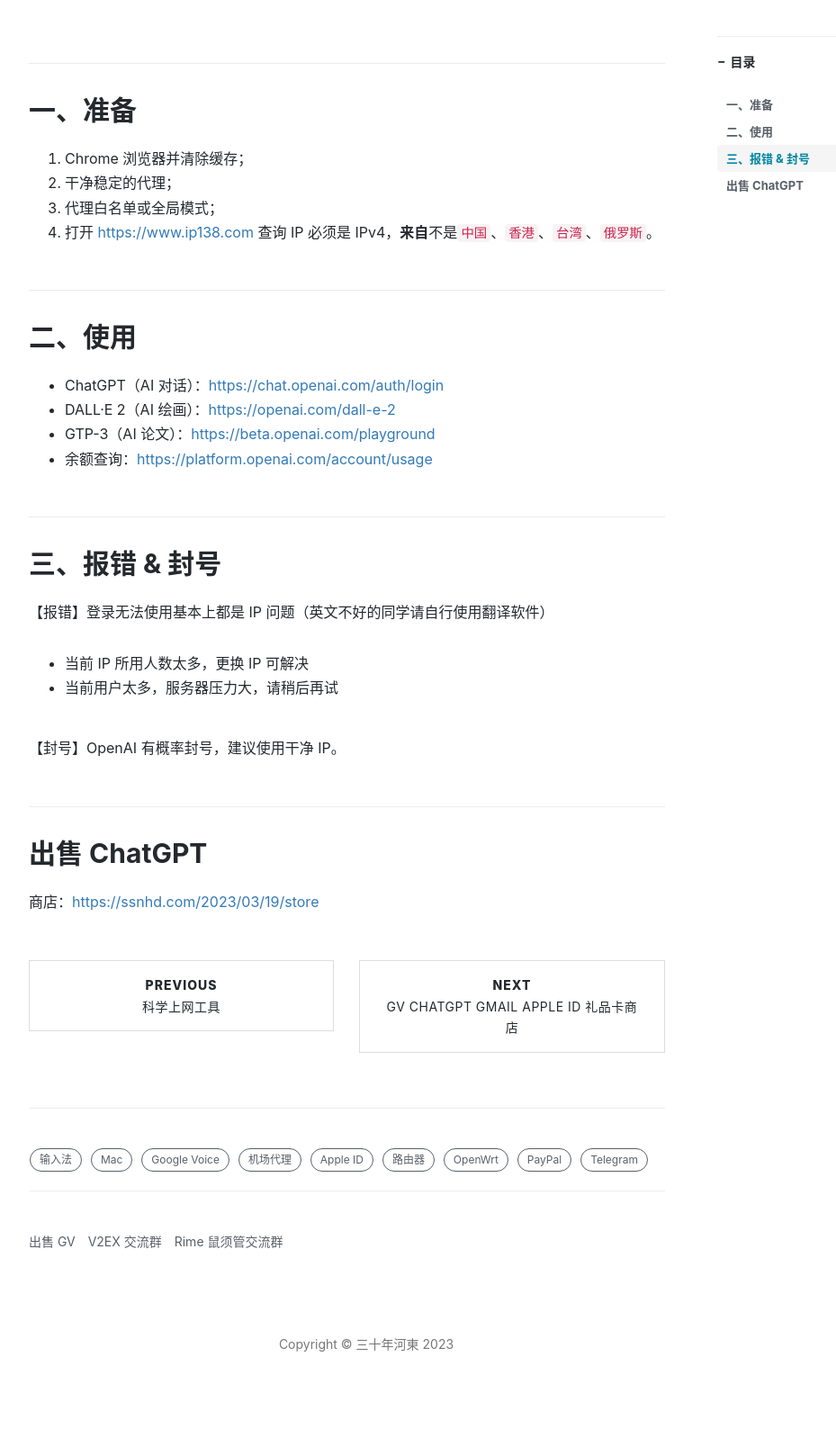
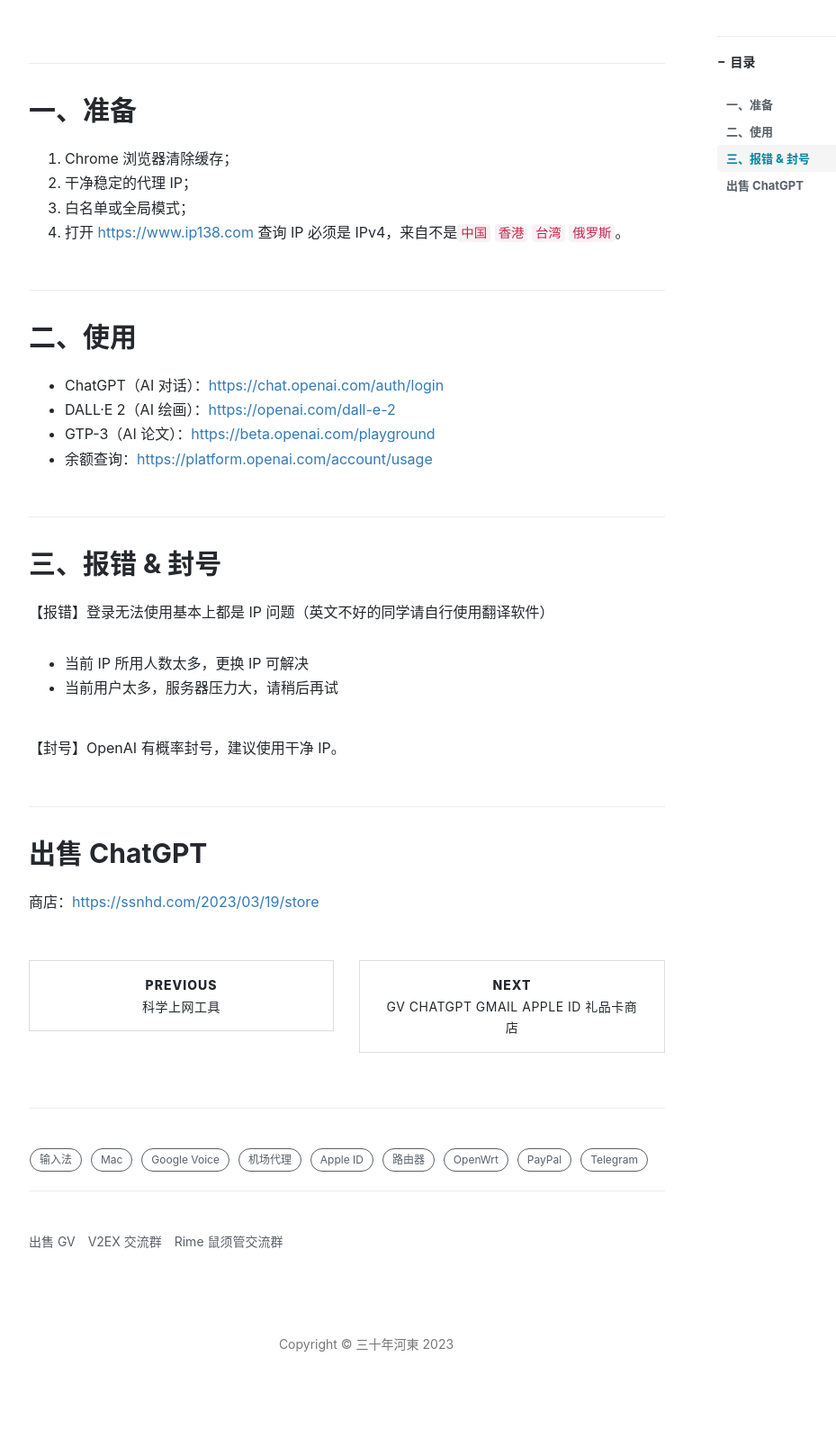
Before and after one commit to ssnhd/ssnhd.github.io, a Jekyll site: the page built from _posts/2023-2-17-ChatGPT.md, in a window 1280 px wide. Shown: the part 432-2030 px from the top of the page at 90% size, without its empty margins (233-1162 px from the left). Built offline with Jekyll 4.4.1, drawn with Linux system fonts in a browser that asks for light colours; nearby versions of some CDN libraries; comment, search, counter and statistics services are not loaded.

Commit message:
Update 2023-2-17-ChatGPT.md

```diff
--- a/_posts/2023-2-17-ChatGPT.md
+++ b/_posts/2023-2-17-ChatGPT.md
@@ -14,10 +14,10 @@
 
 ## 一、准备
 
-1. Chrome 浏览器并清除缓存；
-2. 干净稳定的代理；
-3. 代理白名单或全局模式；
-4. 打开 <https://www.ip138.com> 查询 IP 必须是 IPv4，**来自**不是`中国`、`香港`、`台湾`、`俄罗斯`。
+1. Chrome 浏览器清除缓存；
+2. 干净稳定的代理 IP；
+3. 白名单或全局模式；
+4. 打开 <https://www.ip138.com> 查询 IP 必须是 IPv4，来自不是`中国` `香港` `台湾` `俄罗斯`。
 
 ## 二、使用
 - ChatGPT（AI 对话）：<https://chat.openai.com/auth/login>
```
